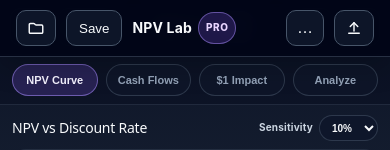
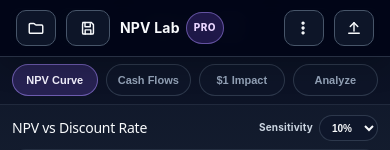
Before and after one commit to armstrma/npv-calculator, a React (Vite) app: page / in a window 390 px wide. Shown: the top 150 px of the page. Built offline with nearby package versions, Linux system fonts and the light colour scheme.

Commit message:
Match desktop toolbar styling to mobile

```diff
--- a/src/App.jsx
+++ b/src/App.jsx
@@ -1525,13 +1525,20 @@ const App = () => {
       </section>
       )}
 
-      <div className="mobile-topbar-shell" ref={mobileTopbarRef}>
+      {[
+        { key: 'mobile', className: 'mobile-topbar-shell', ref: mobileTopbarRef },
+        { key: 'desktop', className: 'mobile-topbar-shell mobile-topbar-shell-desktop', ref: projectToolbarRef },
+      ].map(({ key, className, ref }) => (
+        <div key={key} className={className} ref={ref}>
           <button
             type="button"
             className="mobile-topbar-action mobile-topbar-action-left"
             onClick={() => {
               setMobileLibraryTab('saved');
               setShowMobileLibrary(true);
+              setShowSaveMenu(false);
+              setShowQuickViewMenu(false);
+              setShowShareMenu(false);
             }}
             aria-label="Open project library"
           >
@@ -1544,15 +1551,22 @@ const App = () => {
               setShowSaveMenu((value) => !value);
               setShowQuickViewMenu(false);
               setShowShareMenu(false);
-          }}>
-            <span>Save</span>
+            }} aria-label="Save options">
+              <svg className="mobile-topbar-icon-svg" viewBox="0 0 24 24" aria-hidden="true">
+                <path d="M5 4.75h11.5l2.75 2.75v11A1.5 1.5 0 0 1 17.75 20h-11.5A1.5 1.5 0 0 1 4.75 18.5v-12A1.75 1.75 0 0 1 6.5 4.75Z" />
+                <path d="M8 4.75v5.5h7v-4" />
+                <path d="M8.25 20v-5.5h7.5V20" />
+              </svg>
             </button>
             {showSaveMenu && (
               <div className="mobile-topbar-menu mobile-topbar-menu-left">
                 <button
                   type="button"
                   className="mobile-topbar-menu-item"
-                onClick={handleSaveLocally}
+                  onClick={() => {
+                    handleSaveLocally();
+                    setShowSaveMenu(false);
+                  }}
                 >
                   Save Locally
                 </button>
@@ -1569,7 +1583,11 @@ const App = () => {
               setShowSaveMenu(false);
               setShowShareMenu(false);
             }} aria-label="More options">
-            <span className="mobile-topbar-icon-glyph">…</span>
+              <svg className="mobile-topbar-icon-svg" viewBox="0 0 24 24" aria-hidden="true">
+                <path d="M12 5.5a1.25 1.25 0 1 0 0 .01" />
+                <path d="M12 12a1.25 1.25 0 1 0 0 .01" />
+                <path d="M12 18.5a1.25 1.25 0 1 0 0 .01" />
+              </svg>
             </button>
             {showQuickViewMenu && (
               <div className="mobile-topbar-menu">
@@ -1634,116 +1652,7 @@ const App = () => {
             )}
           </div>
         </div>
-
-      <div className="mobile-topbar-shell mobile-topbar-shell-desktop" ref={projectToolbarRef}>
-        <button
-          type="button"
-          className="mobile-topbar-action mobile-topbar-action-left"
-          onClick={() => {
-            setMobileLibraryTab('saved');
-            setShowMobileLibrary(true);
-          }}
-          aria-label="Open project library"
-        >
-          <svg className="mobile-topbar-icon-svg" viewBox="0 0 24 24" aria-hidden="true">
-            <path d="M3 7.5A1.5 1.5 0 0 1 4.5 6h4.379a1.5 1.5 0 0 1 1.06.44l1.242 1.242A1.5 1.5 0 0 0 12.242 8h7.258A1.5 1.5 0 0 1 21 9.5v8A1.5 1.5 0 0 1 19.5 19h-15A1.5 1.5 0 0 1 3 17.5v-10Z" />
-          </svg>
-        </button>
-        <div className="mobile-topbar-menu-wrap">
-          <button type="button" className="mobile-topbar-action mobile-topbar-action-left mobile-topbar-save" onClick={() => {
-            setShowSaveMenu((value) => !value);
-            setShowQuickViewMenu(false);
-            setShowShareMenu(false);
-          }}>
-            <span>Save</span>
-          </button>
-          {showSaveMenu && (
-            <div className="mobile-topbar-menu mobile-topbar-menu-left">
-              <button
-                type="button"
-                className="mobile-topbar-menu-item"
-                onClick={handleSaveLocally}
-              >
-                Save Locally
-              </button>
-            </div>
-          )}
-        </div>
-        <div className="mobile-topbar-brand">
-          <span className="mobile-topbar-title">NPV Lab</span>
-          <span className="mobile-topbar-pro-badge">PRO</span>
-        </div>
-        <div className="mobile-topbar-menu-wrap">
-          <button type="button" className="mobile-topbar-action mobile-topbar-action-right" onClick={() => {
-            setShowQuickViewMenu((value) => !value);
-            setShowSaveMenu(false);
-            setShowShareMenu(false);
-          }} aria-label="More options">
-            <span className="mobile-topbar-icon-glyph">…</span>
-          </button>
-          {showQuickViewMenu && (
-            <div className="mobile-topbar-menu">
-              <button
-                type="button"
-                className="mobile-topbar-menu-item"
-                onClick={() => {
-                  setQuickViewEnabled((value) => !value);
-                  setShowQuickViewMenu(false);
-                }}
-              >
-                {quickViewEnabled ? 'Exit Quick View' : 'Enter Quick View'}
-              </button>
-              <label className="mobile-topbar-menu-item mobile-topbar-menu-item-select">
-                <span>Currency</span>
-                <select value={currency} onChange={(e) => setCurrency(e.target.value)} title="Display currency (calculations unchanged)">
-                  <option>$</option>
-                  <option>€</option>
-                  <option>£</option>
-                </select>
-              </label>
-              <label className="mobile-topbar-menu-item mobile-topbar-menu-item-select">
-                <span>Sensitivity</span>
-                <select value={showSensitivity ? String(sensitivityPercent) : '10'} onChange={(e) => {
-                  setShowSensitivity(true);
-                  setSensitivityPercent(Number(e.target.value));
-                  setShowQuickViewMenu(false);
-                }}>
-                  <option value="5">5%</option>
-                  <option value="10">10%</option>
-                  <option value="20">20%</option>
-                </select>
-              </label>
-            </div>
-          )}
-        </div>
-        <div className="mobile-topbar-menu-wrap">
-          <button type="button" className="mobile-topbar-action mobile-topbar-action-right" onClick={() => {
-            setShowShareMenu((value) => !value);
-            setShowSaveMenu(false);
-            setShowQuickViewMenu(false);
-          }} aria-label="Share options">
-            <svg className="mobile-topbar-icon-svg" viewBox="0 0 24 24" aria-hidden="true">
-              <path d="M12 16V5" />
-              <path d="m7 10 5-5 5 5" />
-              <path d="M5 19h14" />
-            </svg>
-          </button>
-          {showShareMenu && (
-            <div className="mobile-topbar-menu mobile-topbar-menu-right">
-              <button
-                type="button"
-                className={`mobile-topbar-menu-item ${copiedProjectLink ? 'mobile-topbar-menu-item-success' : ''}`}
-                onClick={async () => {
-                  await copyProjectLink();
-                  window.setTimeout(() => setShowShareMenu(false), 1000);
-                }}
-              >
-                {copiedProjectLink ? '✓ Copied Project Link' : 'Copy Project Link'}
-              </button>
-            </div>
-          )}
-        </div>
-      </div>
+      ))}
 
       {mobileMetricsPinned && (
         <div className="mobile-metrics-header mobile-metrics-header-pinned">
```
Lines whose indentation alone changed are shown as unchanged.
